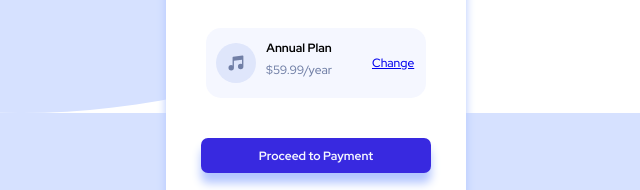
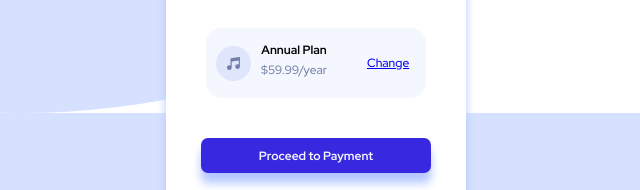
Before and after one commit to igoraoves/Challenge-1-Front-End-Mentor, a plain HTML site: page index.html in a window 1280 px wide. Shown: the part 324-514 px from the top of the page, 324-964 px from the left. Drawn offline with Linux system fonts and the light colour scheme.

Commit message:
estilização alterada no container

```diff
--- a/stylesummary.css
+++ b/stylesummary.css
@@ -41,14 +41,14 @@ section {
   background: hsl(225, 100%, 98%);
   margin: 40px;
   border-radius: 15px;
-  max-width: 300px;
+  max-width: 320px;
   height: 70px;
-  line-height: 5px;
+  line-height: 1px;
 }
 
 .icon_music {
   padding: 10px;
-  max-width: 40px;
+  max-width: 35px;
 }
 .annual_plan b {
   font-size: 12px;
```
